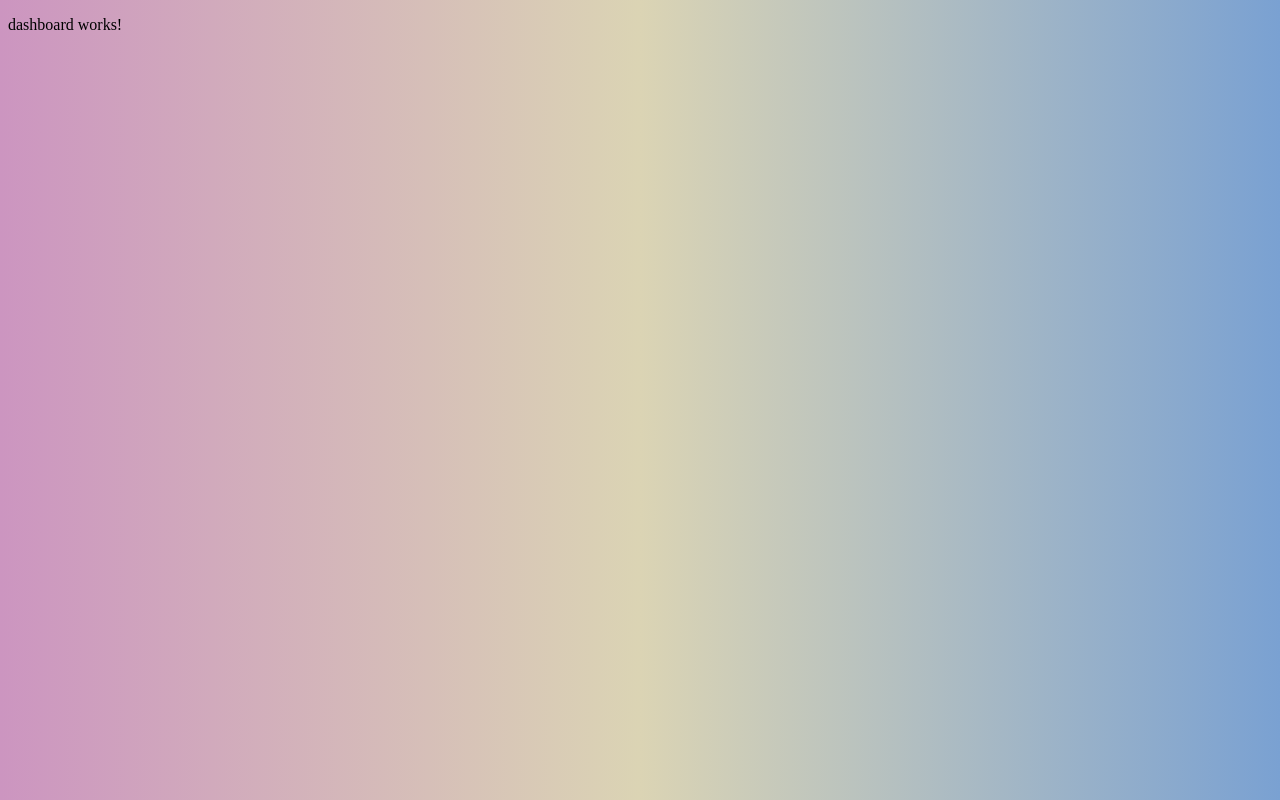
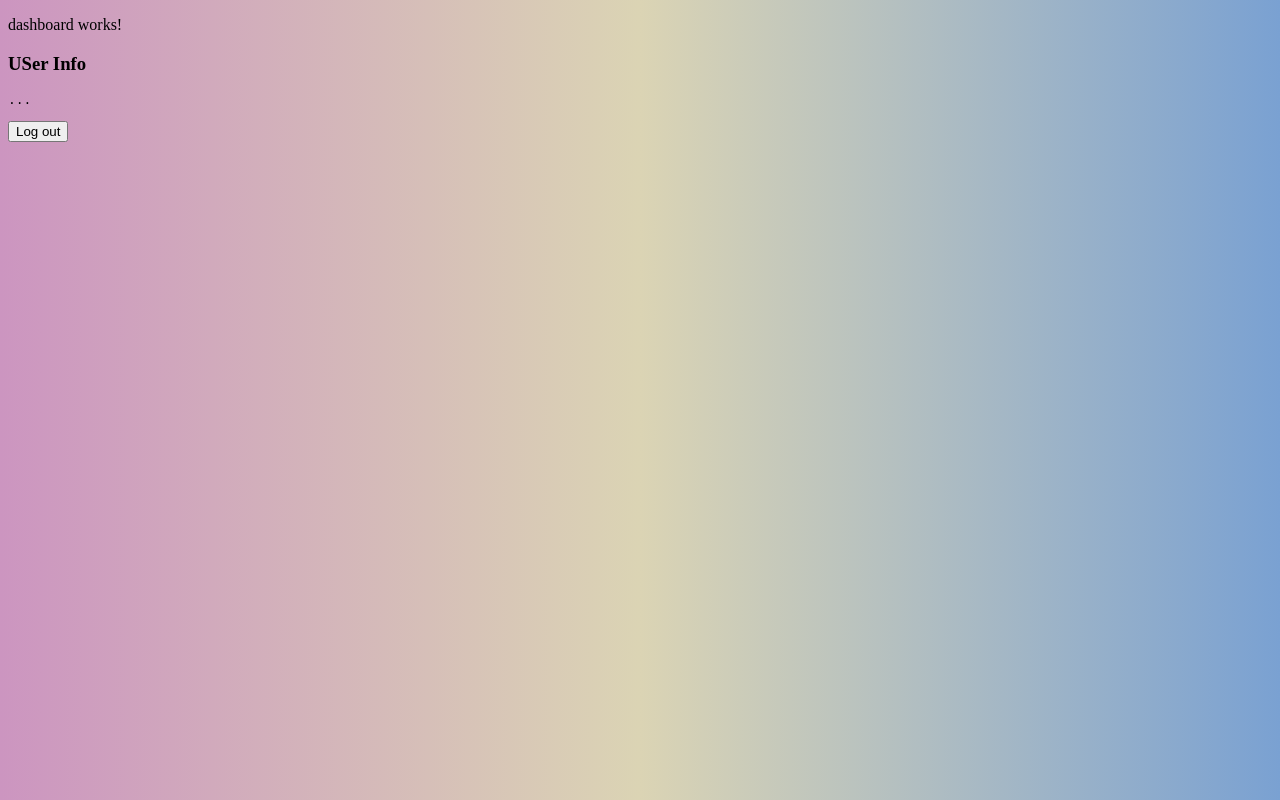
Before and after one commit to JonathanSanMiguel/Sento, an Angular app: page /dashboard in a window 1280 px wide. Built offline with nearby package versions, Linux system fonts and the light colour scheme.

Commit message:
Small change in the UI

```diff
--- a/src/app/auth/pages/login/login.component.css
+++ b/src/app/auth/pages/login/login.component.css
@@ -76,5 +76,5 @@ input[type = submit]:hover{
     bottom: 0;
     right: 0;
     margin: auto;
-    max-width: 500px;
+    max-width: 450px;
 }
--- a/src/app/auth/pages/login/login.component.ts
+++ b/src/app/auth/pages/login/login.component.ts
@@ -1,4 +1,5 @@
 import { Component } from '@angular/core'
+import { Router } from '@angular/router'
 import { FormBuilder, FormGroup, Validators } from '@angular/forms'
 
 @Component({
@@ -7,8 +8,8 @@ import { FormBuilder, FormGroup, Validators } from '@angular/forms'
   styleUrls: ['./login.component.css']
 })
 export class LoginComponent {
-
-  constructor( private fb: FormBuilder ) { }
+  //Inyeccion de los servicios
+  constructor( private fb: FormBuilder, private router: Router ) { }
 
   //Validar que los campos del login sean correctos
   miFormularioLogin: FormGroup = this.fb.group({
@@ -16,9 +17,11 @@ export class LoginComponent {
     password: ['', [Validators.required, Validators.minLength(6)]]
   })
 
+  //Metodo que se acciona al presionar el boton Submit
   Login(){
     console.log(this.miFormularioLogin.value)
-    console.log(this.miFormularioLogin.valid)
+    //Navega a la pagina dashboard
+    this.router.navigateByUrl('/dashboard')
   }
 
 
--- a/src/app/auth/pages/signin/signin.component.ts
+++ b/src/app/auth/pages/signin/signin.component.ts
@@ -1,5 +1,6 @@
 import { Component } from '@angular/core';
 import { FormBuilder, FormGroup, Validators } from '@angular/forms';
+import { Router } from '@angular/router';
 
 @Component({
   selector: 'app-signin',
@@ -7,10 +8,10 @@ import { FormBuilder, FormGroup, Validators } from '@angular/forms';
   styleUrls: ['./signin.component.css']
 })
 export class SigninComponent {
+  //Inyeccion de los servicios.
+  constructor( private fb: FormBuilder, private router: Router ) {}
 
-  constructor( private fb: FormBuilder ) {}
-
-  //Validar los campos del signin sean correctos
+  //Validar los campos del signin sean correctos.
   miFormularioSignin: FormGroup = this.fb.group({
     nombre: ['', [Validators.required, Validators.maxLength(25)]],
     apellido: ['', [Validators.required, Validators.maxLength(25)]],
@@ -18,9 +19,12 @@ export class SigninComponent {
     password: ['', [Validators.required, Validators.minLength(6)]]
   })
 
+  //Metodo que se acciona cuando se presiona el boton Submit.
   Signin(){
     console.log(this.miFormularioSignin.value)
-    console.log(this.miFormularioSignin.valid)
+    //Navega a la pagina dashboard.
+    this.router.navigateByUrl('/dashboard')
   }
 
+
 }
--- a/src/app/protected/dashboard/dashboard.component.html
+++ b/src/app/protected/dashboard/dashboard.component.html
@@ -1 +1,9 @@
 <p>dashboard works!</p>
+
+<h3>USer Info</h3>
+
+<pre>...</pre>
+
+<button (click)="Logout()">
+    Log out
+</button>
--- a/src/app/protected/dashboard/dashboard.component.ts
+++ b/src/app/protected/dashboard/dashboard.component.ts
@@ -1,4 +1,5 @@
 import { Component } from '@angular/core';
+import { Router } from '@angular/router';
 
 @Component({
   selector: 'app-dashboard',
@@ -7,4 +8,10 @@ import { Component } from '@angular/core';
 })
 export class DashboardComponent {
 
+  constructor( private router: Router ) { }
+
+  Logout(){
+    this.router.navigateByUrl('/auth/login')
+  }
+
 }
```
